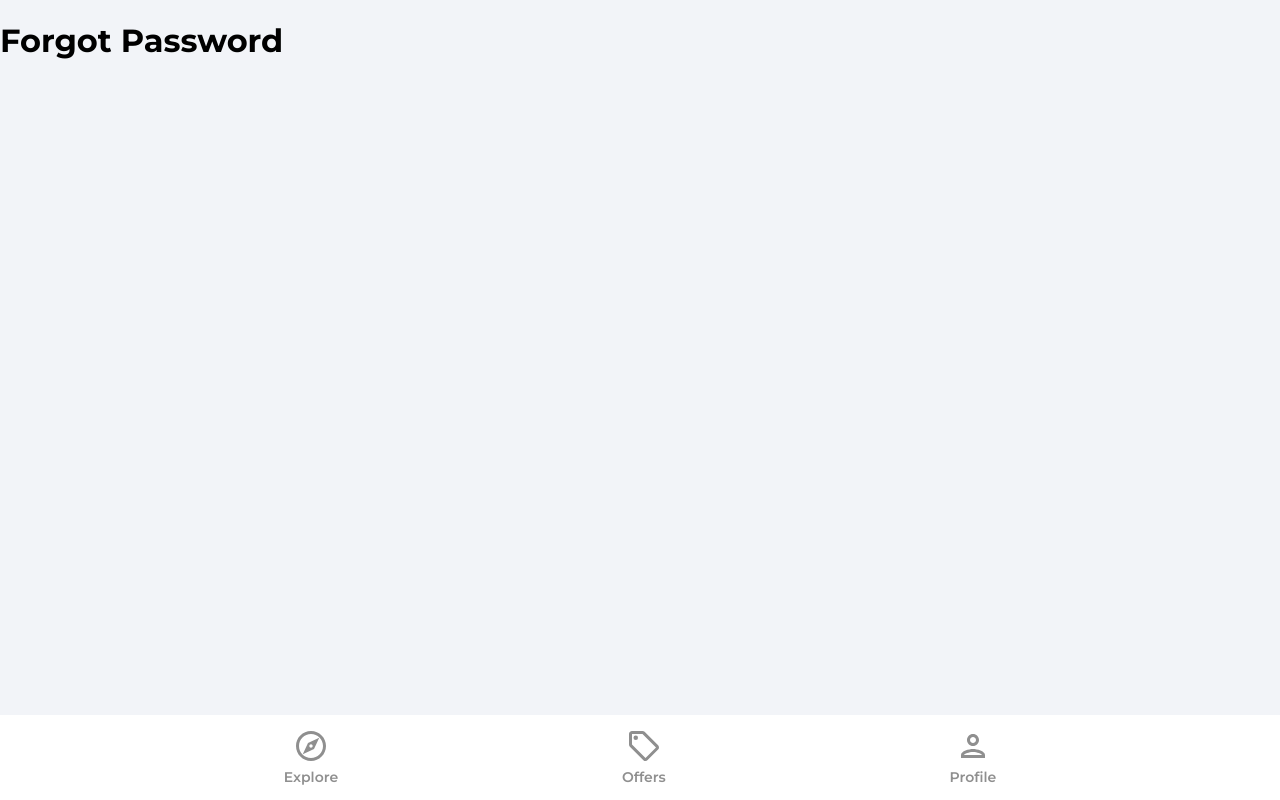
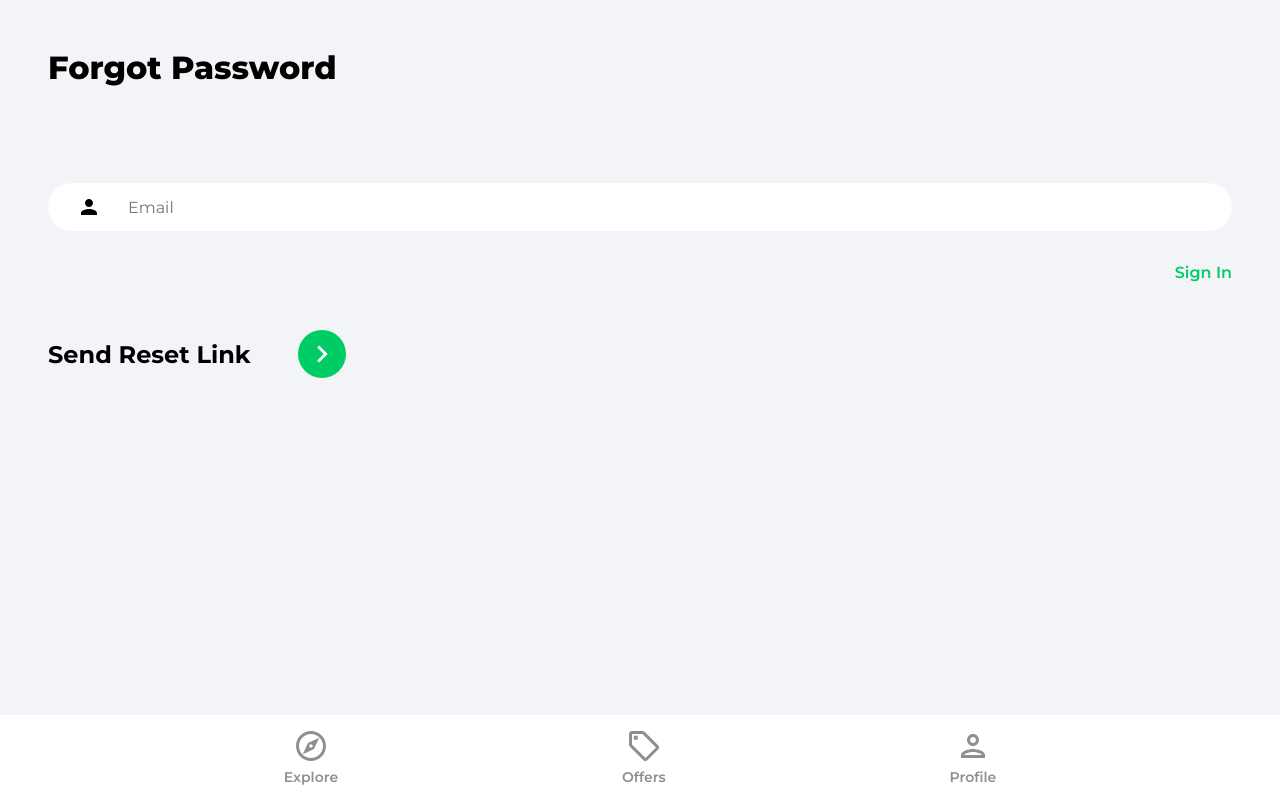
Before and after one commit to alancuenca/house-marketplace-app, a React (Create React App) app: page /forgot-password in a window 1280 px wide. Built offline with nearby package versions, Linux system fonts and the light colour scheme.

Commit message:
init forgot password

```diff
--- a/src/pages/ForgotPassword.jsx
+++ b/src/pages/ForgotPassword.jsx
@@ -1,7 +1,46 @@
+import { useState } from 'react'
+import { Link } from 'react-router-dom'
+import { getAuth, sendPasswordResetEmail } from 'firebase/auth'
+import { toast } from 'react-toastify'
+import {ReactComponent as ArrowRightIcon} from '../assets/svg/keyboardArrowRightIcon.svg'
+
 function ForgotPassword() {
+    const [email, setEmail] = useState('')
+
+    const onChange = e => {
+
+    }
+
+    const onSubmit = e => {
+        e.preventDefault()
+    }
     return (
-        <div>
-            <h1>Forgot Password</h1>
+        <div className='pageContainer'>
+            <header>
+                <p className="pageHeader">Forgot Password</p>
+            </header>
+
+            <main>
+                <form onSubmit={onSubmit}>
+                    <input
+                        type="email"
+                        className="emailInput"
+                        placeholder='Email'
+                        id='email'
+                        value={email}
+                        onChange={onChange}
+                    />
+                    <Link className='forgotPasswordLink' to='/sign-in'>
+                        Sign In
+                    </Link>
+                    <div className="signInBar">
+                        <div className="signInText">Send Reset Link</div>
+                        <button className="signInButton">
+                            <ArrowRightIcon fill='#ffffff' width='34px' height='34px'/>
+                        </button>
+                    </div>
+                </form>
+            </main>
         </div>
     )
 }
```
